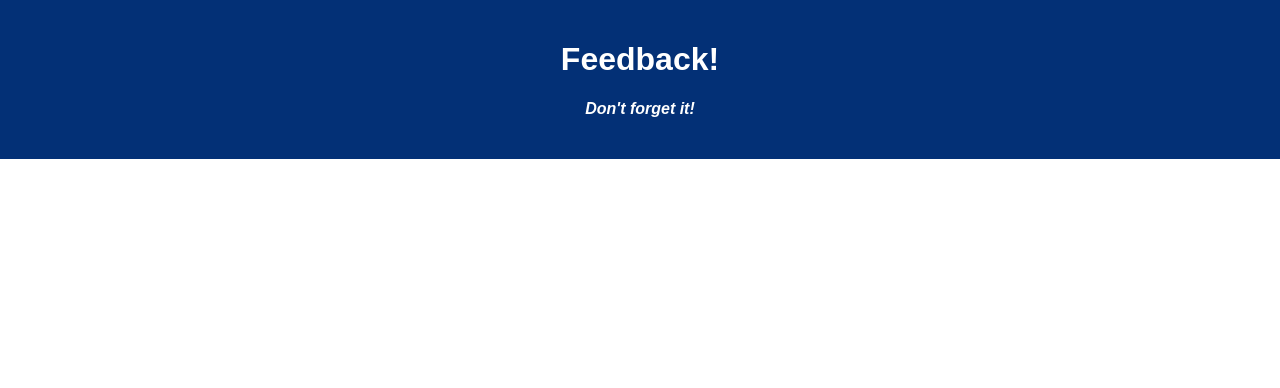
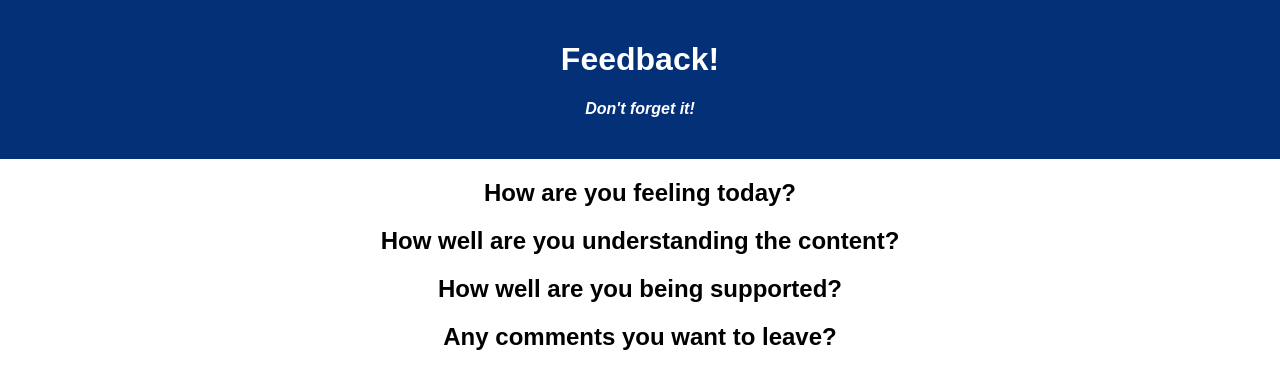
Before and after one commit to jdbirkeland/weekend-redux-feedback-loop, a React (Create React App) app: page / in a window 1280 px wide. Shown: the top 388 px of the page. Built offline with nearby package versions, Linux system fonts and the light colour scheme.

Commit message:
added functions to feeling, comments, support, understanding

```diff
--- a/src/components/App/App.jsx
+++ b/src/components/App/App.jsx
@@ -1,13 +1,22 @@
 import React from 'react';
 import axios from 'axios';
 import './App.css';
+import Comments from '../Comments/Comments';
+import Feeling from '../Feeling/Feeling';
 import Header from '../Header/Header';
+import Support from '../Support/Support';
+import Understanding from '../Understanding/Understanding';
 
 function App() {
 
   return (
     <div className='App'>
       <Header/>
+      <Feeling/>
+      <Understanding/>
+      <Support/>
+      <Comments/>
+
     </div>
   );
 }
--- a/src/components/Comments/Comments.jsx
+++ b/src/components/Comments/Comments.jsx
@@ -0,0 +1,10 @@
+
+
+function Comments() {
+    return (
+        <h2>Any comments you want to leave?</h2>
+    );
+}
+
+
+export default Comments;
--- a/src/components/Feeling/Feeling.jsx
+++ b/src/components/Feeling/Feeling.jsx
@@ -0,0 +1,11 @@
+
+function Feeling() {
+    return (
+        <h2>How are you feeling today?</h2>
+    );
+}
+
+
+
+
+export default Feeling;
--- a/src/components/Support/Support.jsx
+++ b/src/components/Support/Support.jsx
@@ -0,0 +1,10 @@
+
+function Support() {
+    return (
+        <h2>How well are you being supported?</h2>
+    );
+}
+
+
+
+export default Support;
--- a/src/components/Understanding/Understanding.jsx
+++ b/src/components/Understanding/Understanding.jsx
@@ -0,0 +1,10 @@
+
+function Understanding() {
+    return (
+        <h2>How well are you understanding the content?</h2>
+    );
+}
+
+
+
+export default Understanding;
```
